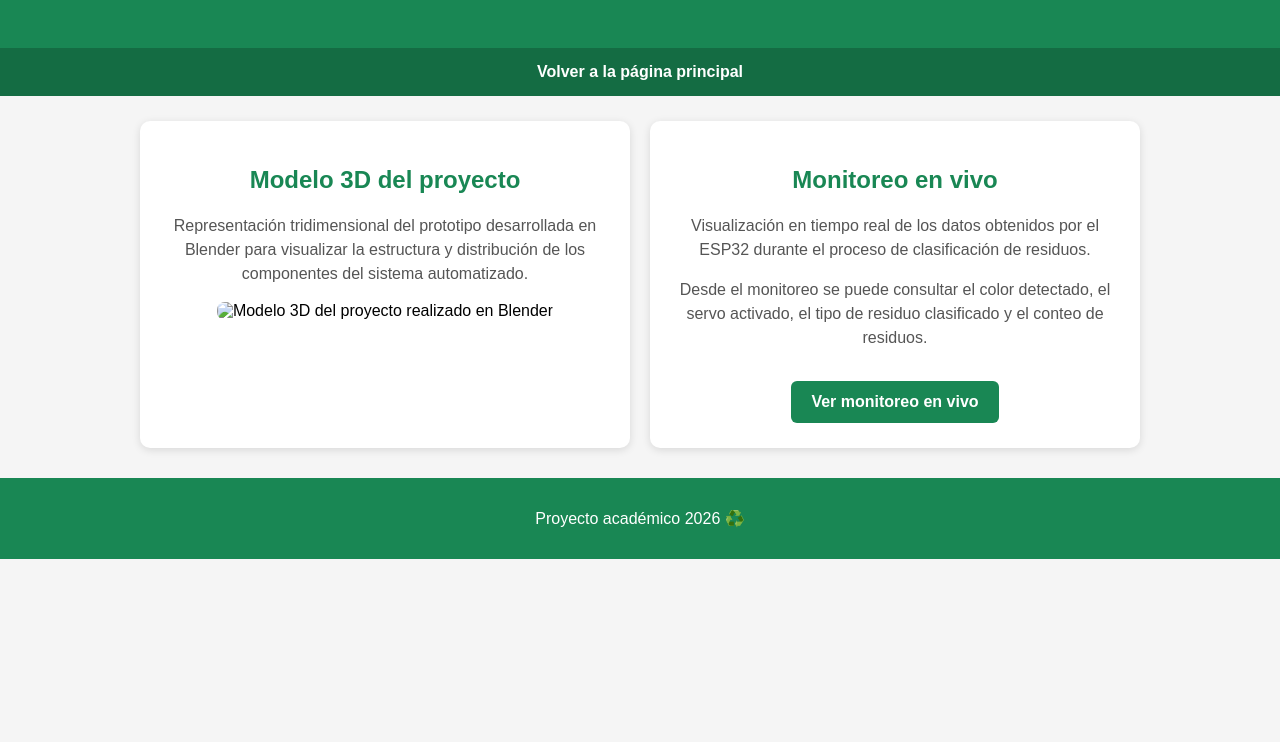
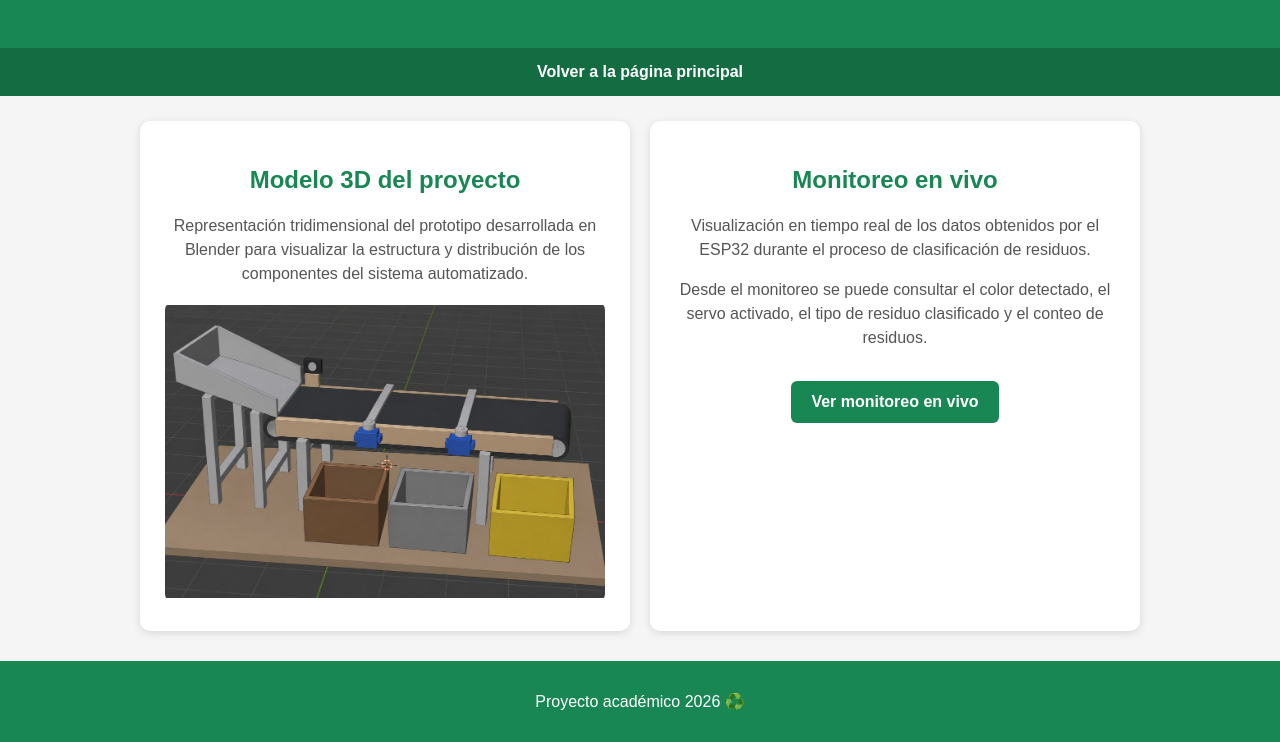
Before and after one commit to julistatis/Sistema-de-gesti-n-y-clasificaci-n-automatizada-de-residuos-reciclables-en-un-prototipo-a-escala, a plain HTML site: page esp32.html in a window 1280 px wide. Shown: the part 136-878 px from the top of the page. Before the commit the page ends 800 px from the top, so only its background shows below. Drawn offline with Linux system fonts and the light colour scheme.

Commit message:
Update esp32.html

```diff
--- a/esp32.html
+++ b/esp32.html
@@ -145,7 +145,7 @@ footer {
         del sistema automatizado.
     </p>
 
-    <img src="blender.png"
+    <img src="PHOTO-2026-11-16-23-41-57 (3).jpg"
          alt="Modelo 3D del proyecto realizado en Blender">
 
 </section>
```
